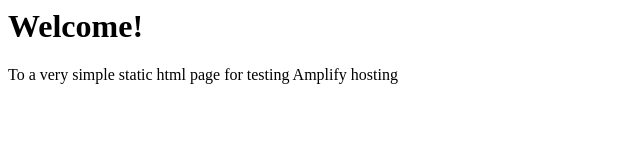
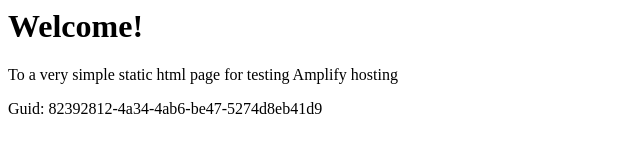
Before and after one commit to aws-aemilia-dub/Github-PR-Commit-Integration-Test-DoNotTouch-Gith-P5X5MO5I-v1-preprod-eu-west-1, a website: page src/index.html in a window 1280 px wide. Shown: the whole page, without its empty margins (0-640 px from the left). Drawn offline with Linux system fonts and the light colour scheme.

Commit message:
commit from integ tests

```diff
--- a/src/index.html
+++ b/src/index.html
@@ -1,3 +1,5 @@
+
+
 <html lang="en">
 
 <head>
@@ -10,6 +12,6 @@
 <body>
     <h1>Welcome!</h1>
     <p>To a very simple static html page for testing Amplify hosting</p>
-</body>
+    <p>Guid: 82392812-4a34-4ab6-be47-5274d8eb41d9</p></body>
 
 </html>
```
